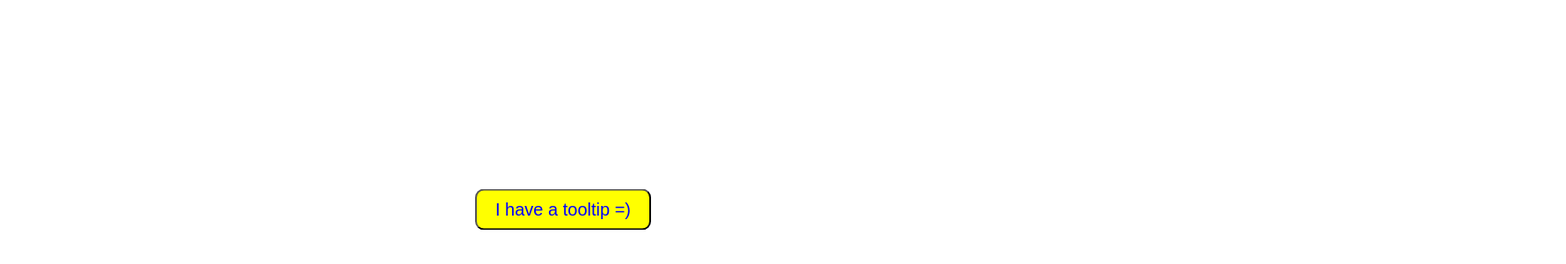
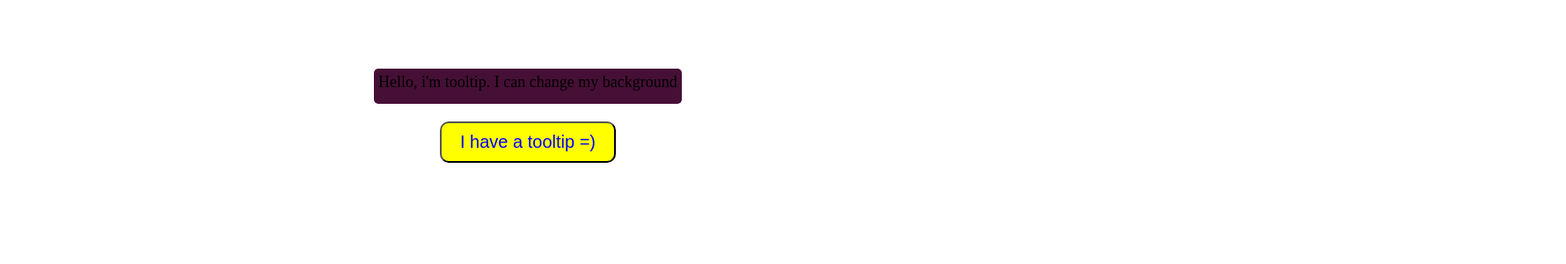
Before and after one commit to YuraJian/JS-hw-cw, a plain HTML site: page advanced/hw12/index.html in a window 1280 px wide. Shown: the part 162-462 px from the top of the page at 88% size, 1780 px wide, since content can reach past the window. Drawn offline with Linux system fonts and the light colour scheme.

Commit message:
complete hw12

```diff
--- a/advanced/hw12/index.html
+++ b/advanced/hw12/index.html
@@ -12,11 +12,20 @@
             margin: 0;
         }
 
+        .tooltip {
+            max-width: 600px;
+            height: 30px;
+            font-size: 18px;
+            position: absolute;
+            padding: 5px;
+            border: 1 px solid black;
+            border-radius: 5px;
+        }
+
         .position {
-            position: absolute;
-            top: 50%;
-            left: 50%;
-            transform: translate(-50%, -50%);
+            position: relative;
+            top: 300px;
+            left: 500px;
         }
 
         .button {
@@ -38,8 +47,8 @@
     </style>
 </head>
 <body>
-    <div class="position">
-        <button id="button" class="button">I have a tooltip =)</button>
+    <div class="position red">
+        <button id="button" class="button yellow">I have a tooltip =)</button>
     </div>
     <script src="./script.js"></script>
 </body>
--- a/advanced/hw12/script.js
+++ b/advanced/hw12/script.js
@@ -0,0 +1,38 @@
+const getRandomBG = () => {
+  const numbers = [];
+
+  for (i = 0; i < 3; i++) {
+    const randomRGB = Math.round(Math.random() * 255);
+    numbers.push(randomRGB);
+  }
+
+  // console.log('numbers', numbers);
+
+  const background = `rgb(${numbers.join(",")})`;
+
+  return background;
+};
+
+const createTooltip = (element, tooltipText) => {
+  const target = document.getElementById(`${element}`);
+  const targetCoords = target.getBoundingClientRect();
+  // console.log(targetCoords);
+
+  const tooltipContainer = document.createElement("div");
+  tooltipContainer.classList.add("tooltip");
+  tooltipContainer.innerText = tooltipText;
+
+  tooltipContainer.style.backgroundColor = getRandomBG();
+
+  const tooltip = document.body.append(tooltipContainer);
+
+  let left =
+    (target.offsetWidth - tooltipContainer.offsetWidth) / 2 + targetCoords.left;
+  // let top = (target.offsetHeight - tooltipContainer.offsetHeight) / 2 + targetCoords.top - 60;
+  let top = targetCoords.top - 60;
+
+  tooltipContainer.style.left = left + "px";
+  tooltipContainer.style.top = top + "px";
+};
+
+createTooltip("button", `Hello, i'm tooltip. I can change my background`);
```
